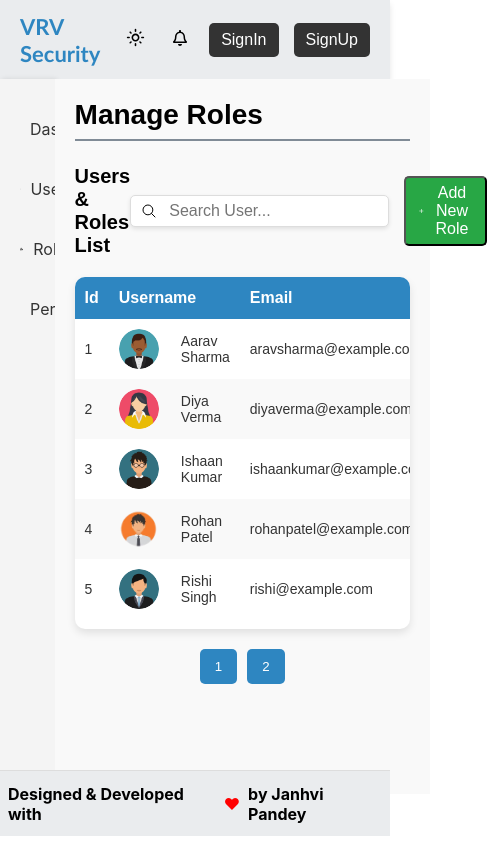
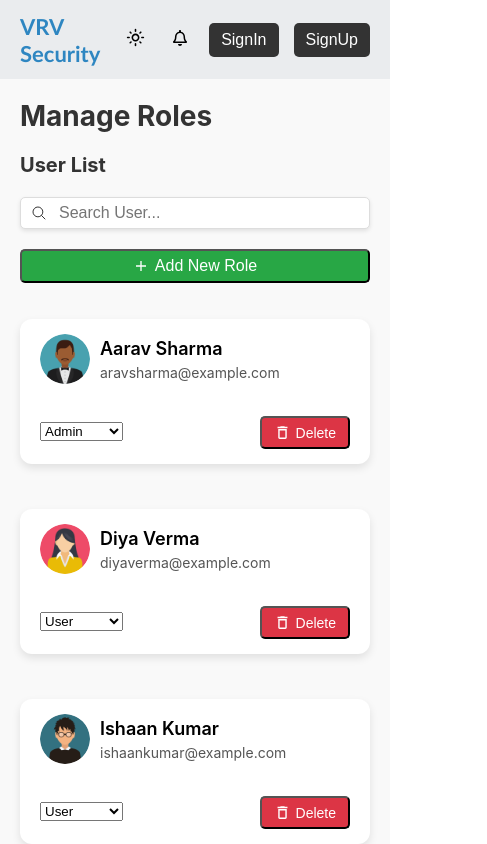
Before and after one commit to Mohammadshoyebb/VRV-Security-Frontend-Assignment, a React (Create React App) app in the folder frontend/: page /managerole in a window 390 px wide. Shown: the top 844 px of the page, 487 px wide, since content can reach past the window. Built offline with nearby package versions, Linux system fonts and the light colour scheme.

Commit message:
Small Screen Layout for ManageRoles.js

```diff
--- a/frontend/src/components/adminpanel/manageroles/AddRole.js
+++ b/frontend/src/components/adminpanel/manageroles/AddRole.js
@@ -23,6 +23,7 @@ const ModalContainer = styled.div`
   width: 90%;
   max-width: 600px;
   padding: 20px;
+  margin: 10px;
   box-shadow: 0px 4px 10px rgba(0, 0, 0, 0.2);
   position: relative;
 `;
@@ -61,7 +62,7 @@ const InputField = styled.input`
   border: 1px solid ${(props) => (props.$isDarkMode ? "#ccc" : "#333")};
   background-color: ${(props) => (props.$isDarkMode ? "#333" : "#fff")};
   color: ${(props) => (props.$isDarkMode ? "#fff" : "#000")};
-  width: calc(100% - 40px);
+  width: calc(100% - 30px);
 `;
 
 const Button = styled.button`
@@ -159,6 +160,4 @@ function AddRole({ isOpen, onClose, onSave }) {
   );
 }
 
-
-
 export default AddRole;
--- a/frontend/src/components/adminpanel/manageroles/ManageRole.js
+++ b/frontend/src/components/adminpanel/manageroles/ManageRole.js
@@ -24,6 +24,9 @@ const ManageRolesContainer = styled.div`
   display: flex;
   height: 80vh;
   margin-bottom: 1rem;
+  @media (max-width: 768px) {
+    display: none;
+  }
 `;
 
 const SidebarContainer = styled.div`
@@ -169,6 +172,7 @@ const ActionIcon = styled.div`
 const AddNewRoleWrapper = styled.div`
   display: flex;
   align-items: center;
+  justify-content: center;
   font-size: 16px;
   font-weight: 500;
   cursor: pointer;
@@ -206,6 +210,87 @@ const PageButton = styled.button`
   &:hover {
     background-color: #1e6e99;
   }
+`;
+
+const SmallScreenContainer = styled.div`
+  @media (max-width: 768px) {
+    min-height: 77.5vh;
+    display: block;
+    padding: 20px;
+    color: ${(props) => (props.$isDarkMode ? "#ccc" : "#333")};
+    background-color: ${(props) => (props.$isDarkMode ? "#1a1a1a" : "#f9f9f9")};
+  }
+  display: none;
+`;
+
+const UserCard = styled.div`
+  background-color: ${(props) => (props.$isDarkMode ? "#333" : "#fff")};
+  border-radius: 12px;
+  padding: 15px 20px;
+  box-shadow: 0 4px 8px rgba(0, 0, 0, 0.1);
+  margin-bottom: 25px;
+  display: flex;
+  flex-direction: column;
+  align-items: flex-start;
+  gap: 15px;
+`;
+
+const UserMeta = styled.div`
+  display: flex;
+  gap: 10px;
+  align-items: center;
+`;
+
+const MetaData = styled.div`
+  display: flex;
+  flex-direction: column;
+  justify-content: space-evenly;
+  gap: 5px;
+  color: ${(props) => (props.$isDarkMode ? "#fff" : "#000")};
+`;
+
+const UserAvatar = styled.img`
+  width: 50px;
+  height: 50px;
+  border-radius: 50%;
+  object-fit: cover;
+`;
+
+const SmallScreenCardContainer = styled.div`
+  @media (max-width: 768px) {
+    display: flex;
+    flex-direction: column;
+
+    gap: 20px;
+  }
+`;
+const CardContent = styled.div`
+  display: flex;
+  flex-direction: column;
+  width: 100%;
+  margin-top: 15px;
+`;
+
+const CardUsername = styled.h3`
+  font-size: 18px;
+  margin: 0;
+  font-weight: 600;
+  color: ${(props) => (props.$isDarkMode ? "#fff" : "#000")};
+`;
+
+const CardEmail = styled.p`
+  font-size: 14px;
+  margin: 0;
+  color: ${(props) => (props.$isDarkMode ? "#eaecee" : "#555")};
+`;
+
+const CardLowerWrap = styled.div`
+  display: flex;
+  flex-direction: row;
+  justify-content: space-between;
+  align-items: center;
+  width: 100%;
+  color: ${(props) => (props.className === "active" ? "#28a745" : "#dc3545")};
 `;
 
 const ManageRoles = () => {
@@ -336,6 +421,7 @@ const ManageRoles = () => {
   };
 
   return (
+    <>
       <ManageRolesContainer>
         <SidebarContainer>
           <Sidebar />
@@ -356,7 +442,9 @@ const ManageRoles = () => {
                 />
               </SearchContainer>
               <button
-              onClick={() => setModalState({ isOpen: true, isEditMode: false })}
+                onClick={() =>
+                  setModalState({ isOpen: true, isEditMode: false })
+                }
                 style={{
                   backgroundColor: "#28a745",
                   color: "white",
@@ -429,7 +517,10 @@ const ManageRoles = () => {
 
           <PaginationWrapper>
             {Array.from({ length: totalPages }, (_, index) => (
-            <PageButton key={index} onClick={() => handlePageChange(index + 1)}>
+              <PageButton
+                key={index}
+                onClick={() => handlePageChange(index + 1)}
+              >
                 {index + 1}
               </PageButton>
             ))}
@@ -444,6 +535,92 @@ const ManageRoles = () => {
           )}
         </MainContent>
       </ManageRolesContainer>
+
+      <SmallScreenContainer $isDarkMode={isDarkMode}>
+        <SmallScreenCardContainer $isDarkMode={isDarkMode}>
+          <Header $isDarkMode={isDarkMode}>Manage Roles</Header>
+
+          <SectionHeading $isDarkMode={isDarkMode}>User List</SectionHeading>
+          <SearchContainer $isDarkMode={isDarkMode}>
+            <IoSearchOutline />
+            <input
+              type="text"
+              placeholder="Search User..."
+              value={searchQuery}
+              onChange={(e) => setSearchQuery(e.target.value)}
+            />
+          </SearchContainer>
+          <button
+            onClick={() => setModalState({ isOpen: true, isEditMode: false })}
+            style={{
+              backgroundColor: "#28a745",
+              color: "white",
+              padding: "6px 12px",
+              borderRadius: "5px",
+              cursor: "pointer",
+              marginBottom: "1rem",
+            }}
+          >
+            <AddNewRoleWrapper>
+              <IoMdAdd style={{ fontSize: "16px", marginRight: "6px" }} />
+              Add New Role
+            </AddNewRoleWrapper>
+          </button>
+          {filteredUsers.map((user) => (
+            <UserCard key={user.id} $isDarkMode={isDarkMode}>
+              <UserMeta $isDarkMode={isDarkMode}>
+                <UserAvatar src={user.imageUrl} />
+                <MetaData>
+                  <CardUsername $isDarkMode={isDarkMode}>
+                    {user.username}
+                  </CardUsername>
+                  <CardEmail $isDarkMode={isDarkMode}>{user.email}</CardEmail>
+                </MetaData>
+              </UserMeta>
+              <CardContent>
+                <CardLowerWrap>
+                  <select
+                    value={user.role}
+                    onChange={(e) => handleRoleChange(user.id, e.target.value)}
+                  >
+                    {roles.map((role) => (
+                      <option key={role.id} value={role.roleName}>
+                        {role.roleName}
+                      </option>
+                    ))}
+                  </select>
+
+                  <DeleteButton onClick={() => handleDeleteUser(user.id)}>
+                    <ActionIcon>
+                      <DeleteIcon />
+                      Delete
+                    </ActionIcon>
+                  </DeleteButton>
+                </CardLowerWrap>
+              </CardContent>
+            </UserCard>
+          ))}
+          <PaginationWrapper>
+            {Array.from({ length: totalPages }, (_, index) => (
+              <PageButton
+                key={index}
+                onClick={() => handlePageChange(index + 1)}
+              >
+                {index + 1}
+              </PageButton>
+            ))}
+          </PaginationWrapper>
+
+          {modalState.isOpen && !modalState.isEditMode && (
+            <AddRoleModal
+              isOpen={modalState.isOpen}
+              onClose={() => setModalState({ ...modalState, isOpen: false })}
+              onSave={handleAddRole}
+            />
+          )}
+        </SmallScreenCardContainer>
+      </SmallScreenContainer>
+    </>
   );
 };
 
```
Lines whose indentation alone changed are shown as unchanged.
